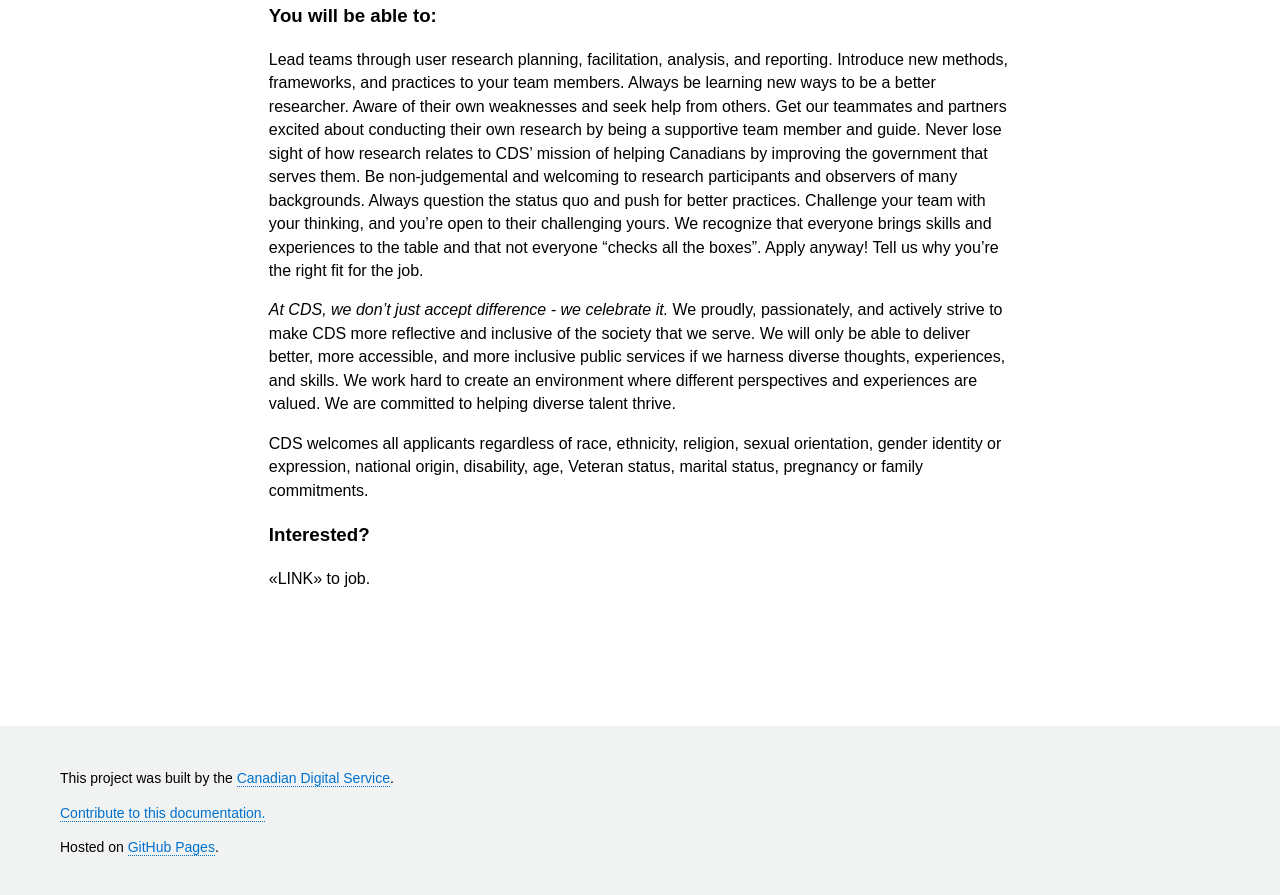
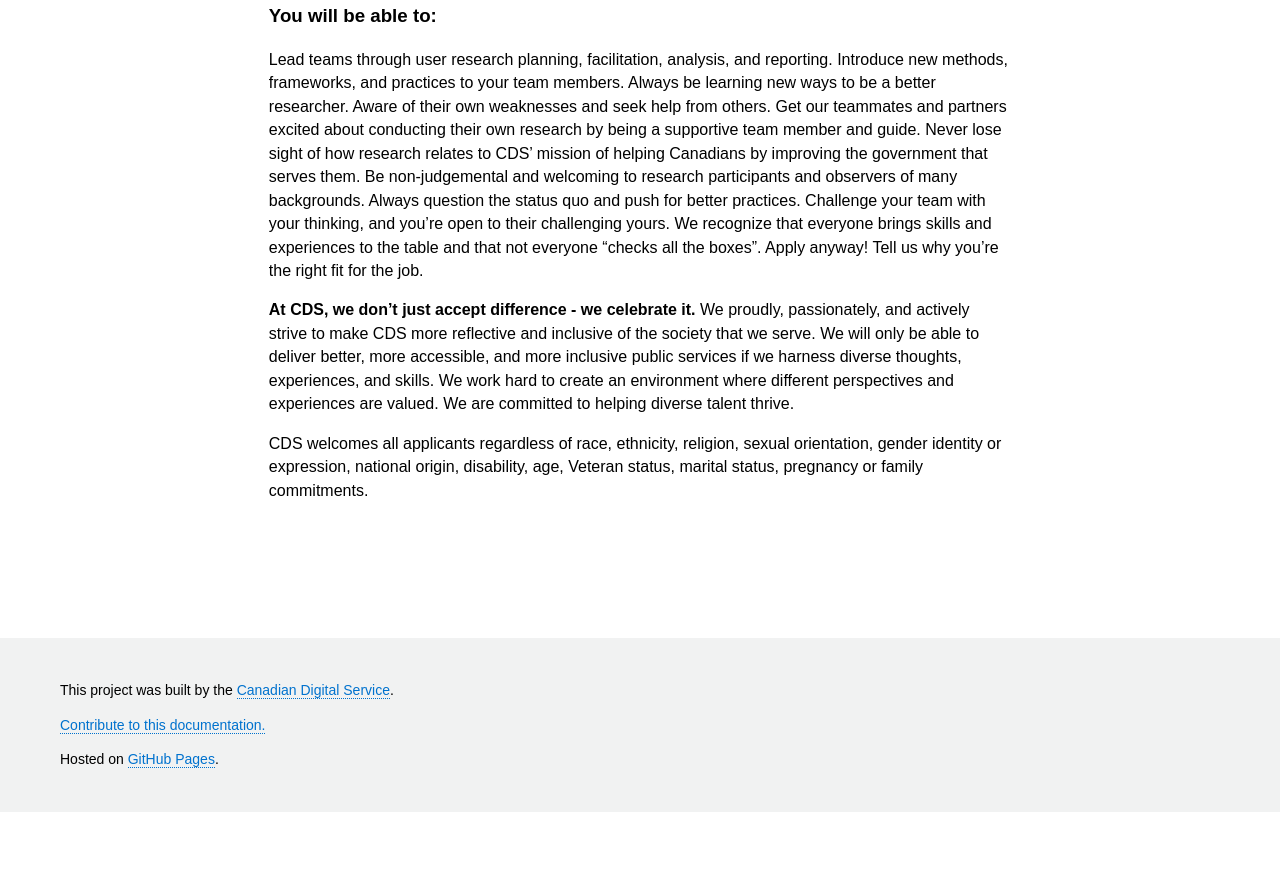
Before and after one commit to cds-snc/talent, a Jekyll site: the page built from _pages/en/Job-posting/design-researcher.md, in a window 1280 px wide and 900 px high, scrolled down 1028 px. Shown: the top 895 px of the window. Built offline with Jekyll 4.4.1, drawn with Linux system fonts in a browser that asks for light colours; after the commit the page ends 1840 px from its top, so only the background shows below that.

Commit message:
removing how to apply text
This is a sample post, no need to actually apply to the role.

```diff
--- a/_pages/en/Job-posting/design-researcher.md
+++ b/_pages/en/Job-posting/design-researcher.md
@@ -36,10 +36,7 @@ Always question the status quo and push for better practices.
 Challenge your team with your thinking, and you’re open to their challenging yours.
 We recognize that everyone brings skills and experiences to the table and that not everyone “checks all the boxes”. Apply anyway! Tell us why you’re the right fit for the job.
 
-_At CDS, we don’t just accept difference - we celebrate it._
+__At CDS, we don’t just accept difference - we celebrate it.__
 We proudly, passionately, and actively strive to make CDS more reflective and inclusive of the society that we serve. We will only be able to deliver better, more accessible, and more inclusive public services if we harness diverse thoughts, experiences, and skills. We work hard to create an environment where different perspectives and experiences are valued. We are committed to helping diverse talent thrive.
 
 CDS welcomes all applicants regardless of race, ethnicity, religion, sexual orientation, gender identity or expression, national origin, disability, age, Veteran status, marital status, pregnancy or family commitments.
-
-### Interested?
-<<LINK>> to job.
```
